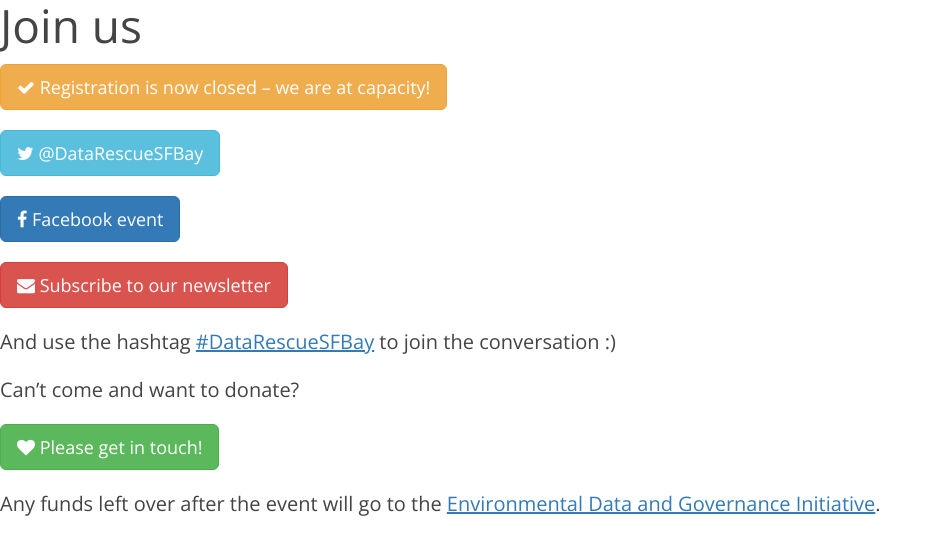
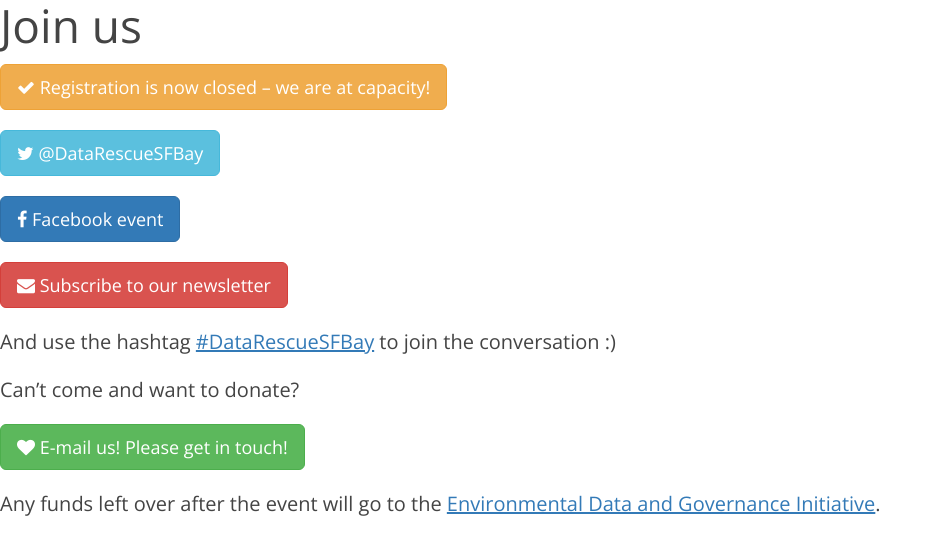
Before and after one commit to suchthis/DataRescueSFBay.github.io, a Jekyll site: the page built from 2016/_posts/2014-01-02-join.md, in a window 1280 px wide. Shown: the top 555 px of the page, without its empty margins (0-942 px from the left). Built offline with Jekyll 4.4.1, drawn with Linux system fonts in a browser that asks for light colours; nearby versions of some CDN libraries; our own code applies the rules of GitHub Pages for plain Markdown files.

Commit message:
rename e-mail / donate link

```diff
--- a/2016/_posts/2014-01-02-join.md
+++ b/2016/_posts/2014-01-02-join.md
@@ -28,7 +28,7 @@
 Can't come and want to donate?
 
 <a class="btn btn-success btn-lg" href="mailto:datarescuesfbay@googlegroups.com">
-  <i class="fa fa-heart"></i> Please get in touch!
+  <i class="fa fa-heart"></i> E-mail us! Please get in touch!
 </a>
 
 Any funds left over after the event will go to the [Environmental Data and Governance Initiative](https://envirodatagov.org).
```
